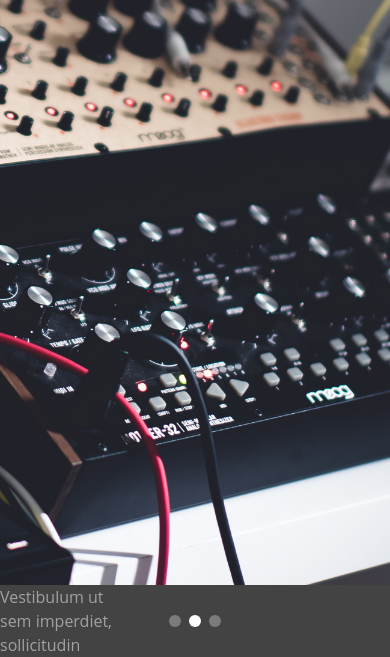
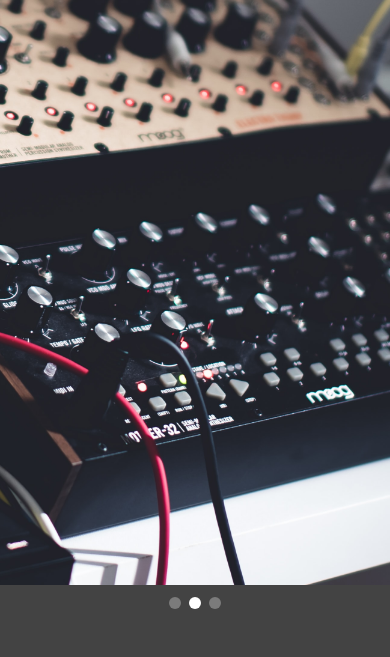
Before and after one commit to roosta/perchristianberg.com, a website built with webpack: page src/index.hbs in a window 390 px wide. Shown: the part 219-876 px from the top of the page. After the commit the page ends 844 px from the top, so only its background shows below. Built offline with nearby package versions, Linux system fonts and the light colour scheme.

Commit message:
Use grid only on sm and up for carousel nav

```diff
--- a/src/index.hbs
+++ b/src/index.hbs
@@ -47,8 +47,8 @@
       </nav>
       <section class="">
         <div role="img" aria-label="Vestibulum ut sem imperdiet, sollicitudin" class="banner h-screen sm:h-fixed bg-cover bg-center"></div>
-        <div class="grid grid-cols-3 font-body text-white text-opacity-50 h-9 items-center">
-          <span>Vestibulum ut sem imperdiet, sollicitudin</span>
+        <div class="flex sm:grid sm:grid-cols-3 justify-center font-body text-white text-opacity-50 h-9 items-center">
+          <span class="hidden sm:block">Vestibulum ut sem imperdiet, sollicitudin</span>
           <div class="flex space-x-2 justify-center">
             <div class="rounded-full w-3 h-3 bg-white bg-opacity-30"></div>
             <div class="rounded-full w-3 h-3 bg-white"></div>
```
